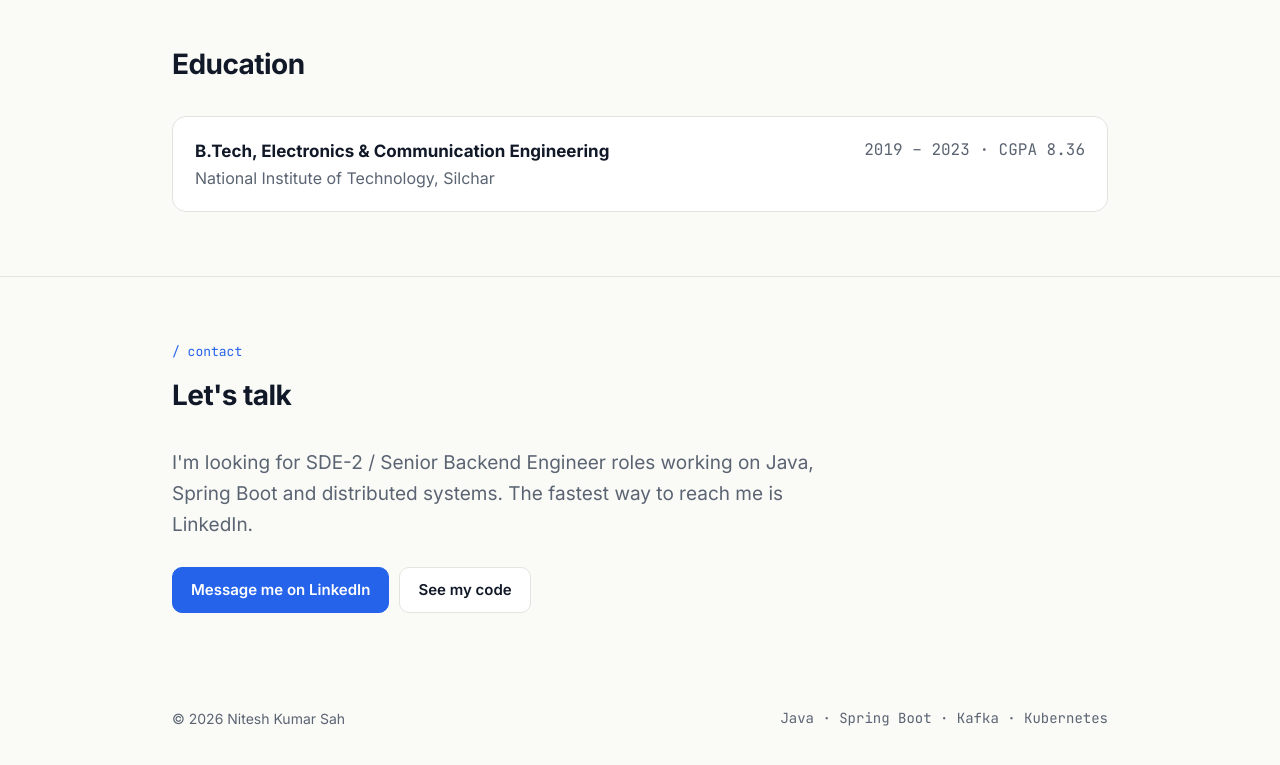
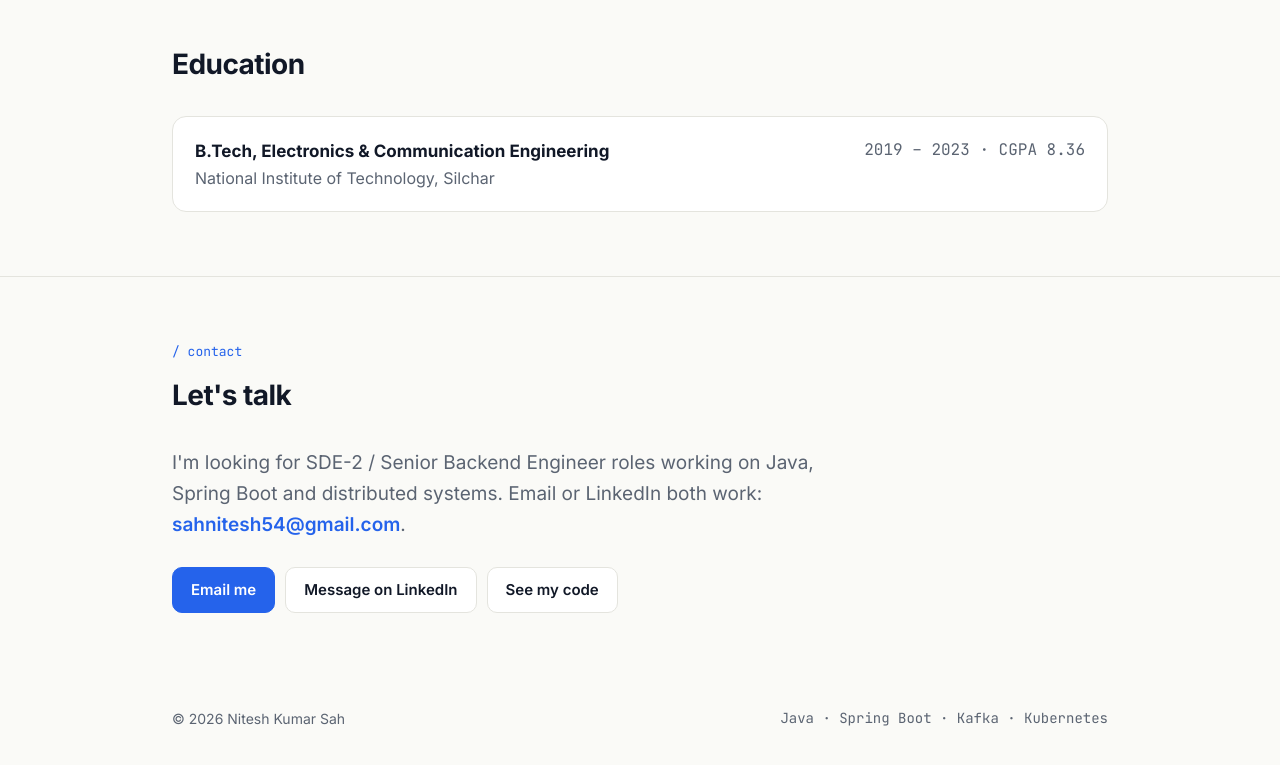
Before and after one commit to Nitesh123-Nits/Nitesh-kumar-sah, a plain HTML site: page index.html in a window 1280 px wide. Shown: the part 3353-4118 px from the top of the page. Drawn offline with Linux system fonts and the light colour scheme.

Commit message:
Add contact email to portfolio
Co-Authored-By: Claude Sonnet 5.5 <noreply@anthropic.com>
Claude-Session: https://claude.ai/code/session_016rCU3pRNYjX82TUr7ruvqR

```diff
--- a/index.html
+++ b/index.html
@@ -18,6 +18,7 @@
   "@context": "https://schema.org",
   "@type": "Person",
   "name": "Nitesh Kumar Sah",
+  "email": "mailto:sahnitesh54@gmail.com",
   "jobTitle": "Software Development Engineer (Backend)",
   "worksFor": { "@type": "Organization", "name": "Aditya Birla Capital" },
   "alumniOf": { "@type": "CollegeOrUniversity", "name": "NIT Silchar" },
@@ -297,9 +298,10 @@
   <div class="wrap contact">
     <p class="eyebrow">/ contact</p>
     <h2>Let's talk</h2>
-    <p class="lead">I'm looking for SDE-2 / Senior Backend Engineer roles working on Java, Spring Boot and distributed systems. The fastest way to reach me is LinkedIn.</p>
+    <p class="lead">I'm looking for SDE-2 / Senior Backend Engineer roles working on Java, Spring Boot and distributed systems. Email or LinkedIn both work: <a href="mailto:sahnitesh54@gmail.com" style="color:var(--accent);font-weight:600">sahnitesh54@gmail.com</a>.</p>
     <div class="btns">
-      <a class="btn primary" href="https://linkedin.com/in/nitesh--kumar--sah" target="_blank" rel="noopener">Message me on LinkedIn</a>
+      <a class="btn primary" href="mailto:sahnitesh54@gmail.com">Email me</a>
+      <a class="btn" href="https://linkedin.com/in/nitesh--kumar--sah" target="_blank" rel="noopener">Message on LinkedIn</a>
       <a class="btn" href="https://github.com/Nitesh123-Nits" target="_blank" rel="noopener">See my code</a>
     </div>
   </div>
```
